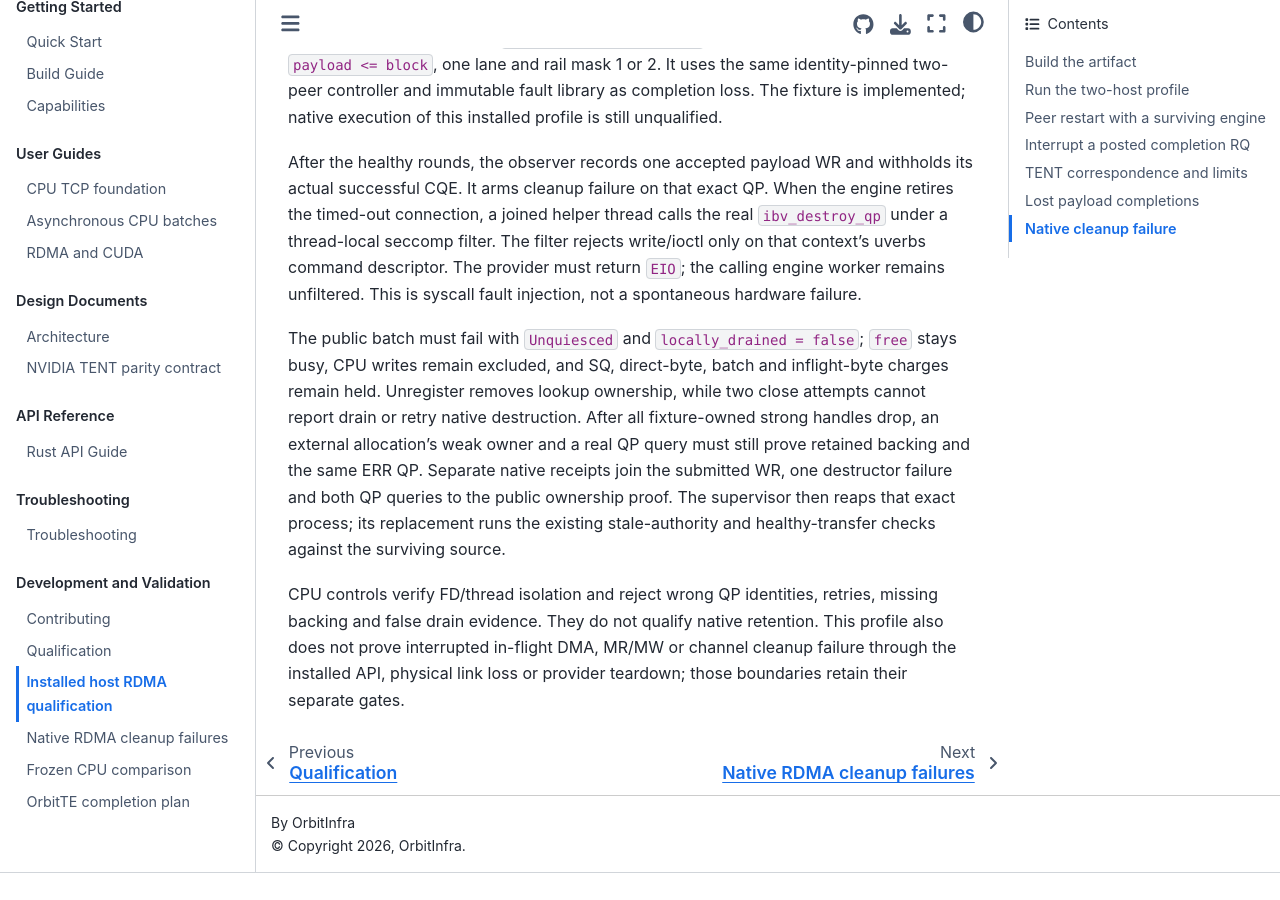
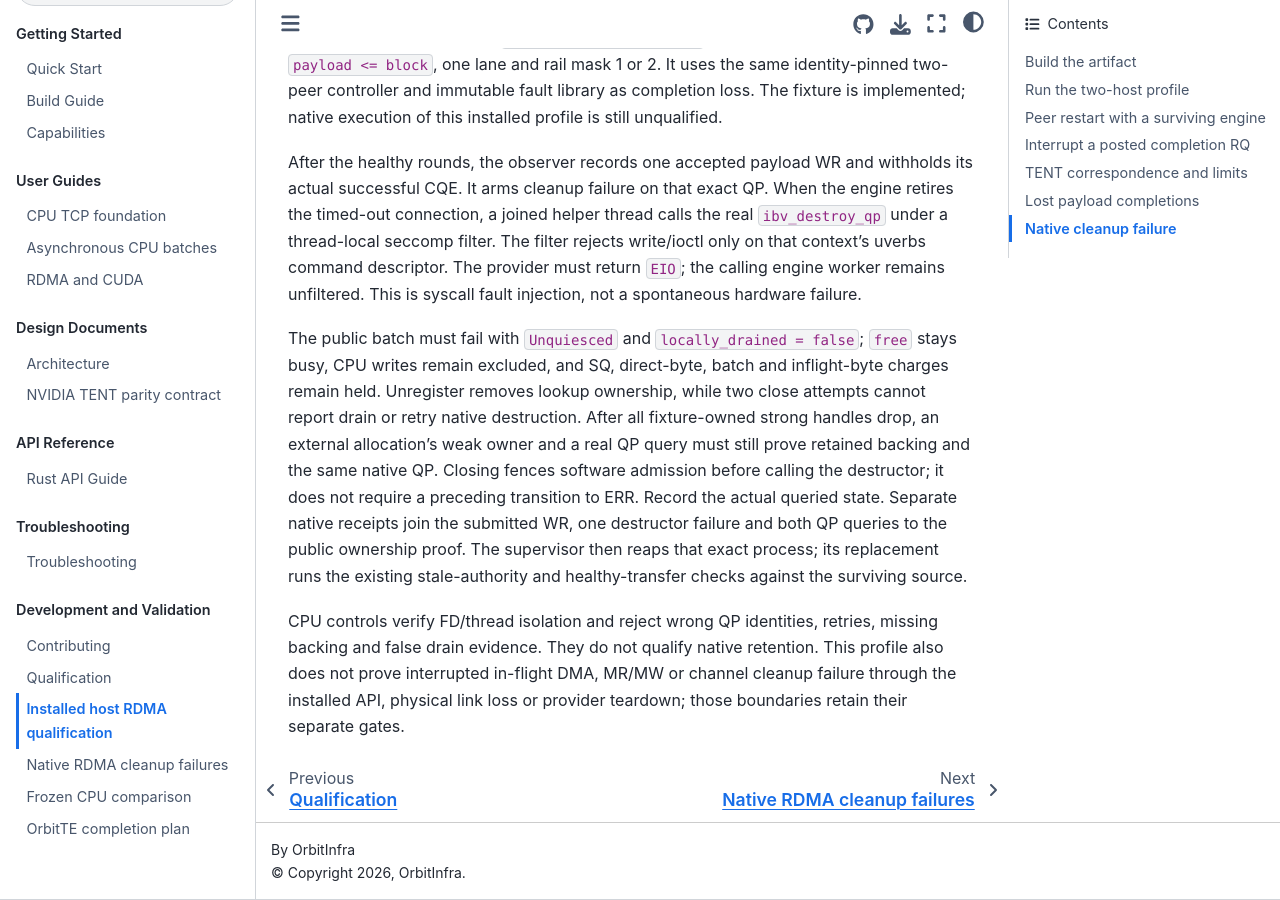
Before and after one commit to OrbitInfra/OrbitTE, a Sphinx documentation site: the page built from docs/installed-host.md, in a window 1280 px wide and 900 px high, scrolled down 6295 px. Built offline with Sphinx 7.4.7 and the Sphinx Book theme 1.1.4, drawn with Linux system fonts in a browser that asks for light colours; before the commit the page ends 7168 px from its top, so only the background shows below that.

Commit message:
test(rdma): verify retained QP identity without assuming ERR

```diff
--- a/docs/installed-host.md
+++ b/docs/installed-host.md
@@ -268,7 +268,9 @@ The public batch must fail with `Unquiesced` and `locally_drained = false`;
 inflight-byte charges remain held. Unregister removes lookup ownership, while
 two close attempts cannot report drain or retry native destruction. After all
 fixture-owned strong handles drop, an external allocation's weak owner and a
-real QP query must still prove retained backing and the same ERR QP. Separate
+real QP query must still prove retained backing and the same native QP.
+Closing fences software admission before calling the destructor; it does not
+require a preceding transition to ERR. Record the actual queried state. Separate
 native receipts join the submitted WR, one destructor failure and both QP
 queries to the public ownership proof. The supervisor then reaps that exact
 process; its replacement runs the existing stale-authority and healthy-transfer
```
Also changed, not shown: 2 other files.
